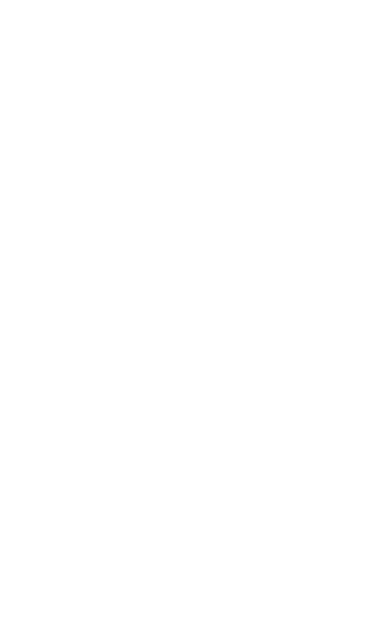
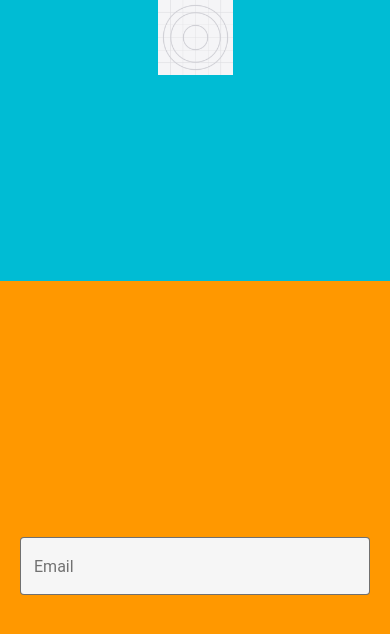
Before and after one commit to Natk21/Tutorly-Expo, a React Native app: screen / in a window 390 px wide. Shown: the top 634 px of the page. Built offline with nearby package versions, Linux system fonts and the light colour scheme.

Commit message:
Login Screen Template

```diff
--- a/Components/Screens/Login_Screen.js
+++ b/Components/Screens/Login_Screen.js
@@ -1,40 +1,50 @@
-import React from 'react';
-import { StyleSheet, Text, View } from 'react-native';
-import { TextInput } from 'react-native-paper';
+import React from "react";
+import { Image, StyleSheet, View } from "react-native";
+import { TextInput } from "react-native-paper";
+import { PRIMARY_COLOR, SECONDY_COLOR } from "../../Themes/themeColors";
 
+const icon = require("../../assets/icon.png");
+const LogInScreen = () => {
+  return (
+    <View style={styles.MainScreen}>
+      <View style={styles.LogoArea}>
+        <Image style={styles.logo} source={icon} />
+      </View>
+      <View style={styles.ButtonArea}>
+        <TextInput mode="outlined" style={styles.textInput} label="Email" />
+      </View>
+    </View>
+  );
+};
 
-const LogInScreen = () =>
-{
-    return ( <View style =
-    {
-        styles.container
+//finish loading screen, with react native paper button for login,
+// add some props to the text-input so that you can tell what each input is
 
-
-    }
-    >
-    <TextInput
-     label="Email"
-
-    />
-
-
-    </View >
-
-
-
-    );
-
-
-}
-const styles = StyleSheet.create(
-    {
-      container: {
-        flex: 1,
-        backgroundColor: '#fff',
-        alignItems: 'center',
-        justifyContent: 'center',
-      },
-
-    });
+const styles = StyleSheet.create({
+  MainScreen: {
+    flex: 1,
+    backgroundColor: "#8B008B",
+  },
+  LogoArea: {
+    flex: 1,
+    flexDirection: "row",
+    justifyContent: "center",
+    alignContent: "center",
+    backgroundColor: PRIMARY_COLOR,
+  },
+  ButtonArea: {
+    flex: 2,
+    backgroundColor: SECONDY_COLOR,
+    justifyContent: "center",
+  },
+  textInput: {
+    marginLeft: 20,
+    marginRight: 20,
+  },
+  logo: {
+    height: 75,
+    width: 75,
+  },
+});
 
 export default LogInScreen;
--- /dev/null
+++ b/Themes/themeColors.js
@@ -0,0 +1,4 @@
+export const PRIMARY_COLOR = "#00bcd4";
+export const SECONDY_COLOR = "#ff9800";
+export const WHITE_COLOR = "#ffffff";
+export const BLACK_COLOR = "#000000";
```
Also changed, not shown: App.js (+9 -16 lines).
